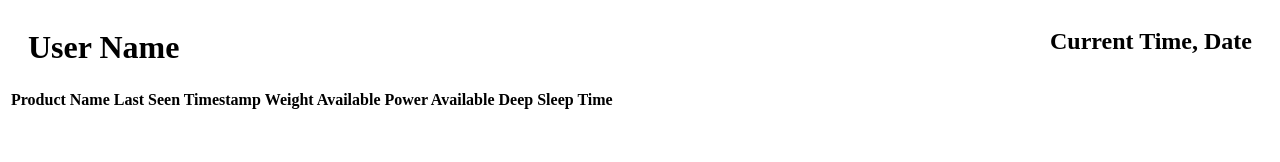
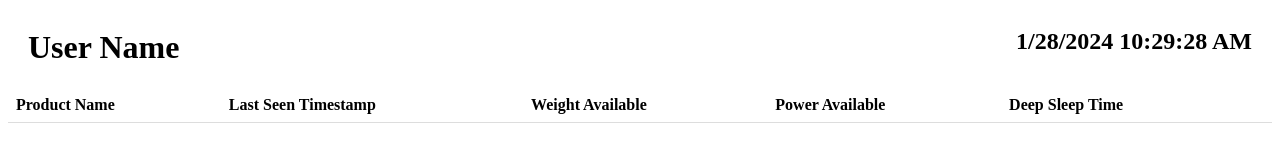
Before and after one commit to KOWSIK-S/Hackthon_1, a plain HTML site: page index.html in a window 1280 px wide. Drawn offline with Linux system fonts and the light colour scheme; no server answers.

Commit message:
Update index.html
UI Update

```diff
--- a/index.html
+++ b/index.html
@@ -2,13 +2,29 @@
 <html>
   <head>
     <title>My Firebase App</title>
+    <style>
+      table {
+        border-collapse: collapse;
+        width: 100%;
+      }
+
+      th, td {
+        text-align: left;
+        padding: 8px;
+        border-bottom: 1px solid #ddd;
+      }
+
+      tr:nth-child(even) {
+        background-color: #f2f2f2;
+      }
+    </style>
     <script src="https://www.gstatic.com/firebasejs/9.1.3/firebase-app.js"></script>
     <script src="https://www.gstatic.com/firebasejs/9.1.3/firebase-database.js"></script>
   </head>
   <body>
     <div style="display: flex; justify-content: space-between;">
       <h1 style="margin-left: 20px;">User Name</h1>
-      <h2 style="margin-right: 20px;">Current Time, Date</h2>
+      <h2 style="margin-right: 20px;" id="current-time"></h2>
     </div>
     <table>
       <thead>
@@ -26,16 +42,14 @@
 
     <script>
       // Initialize Firebase
-        // For Firebase JS SDK v7.20.0 and later, measurementId is optional
       const firebaseConfig = {
-        apiKey: "AIzaSyD8phDzrKZZo0VCgMMd5xK9GU6W4mBjbA4",
-        authDomain: "hackthon-9f2c0.firebaseapp.com",
-        databaseURL: "https://hackthon-9f2c0-default-rtdb.firebaseio.com",
-        projectId: "hackthon-9f2c0",
-        storageBucket: "hackthon-9f2c0.appspot.com",
-        messagingSenderId: "397447510068",
-        appId: "1:397447510068:web:5ed4294588e6c32e5db261",
-        measurementId: "G-1FLJPX0B7Z"
+        apiKey: "YOUR_API_KEY",
+        authDomain: "YOUR_AUTH_DOMAIN",
+        databaseURL: "YOUR_DATABASE_URL",
+        projectId: "YOUR_PROJECT_ID",
+        storageBucket: "YOUR_STORAGE_BUCKET",
+        messagingSenderId: "YOUR_MESSAGING_SENDER_ID",
+        appId: "YOUR_APP_ID"
       };
       firebase.initializeApp(firebaseConfig);
 
@@ -80,7 +94,14 @@
 
           // Create a cell for the deep sleep time
           const deepSleepCell = document.createElement("td");
-          deepSleepCell.innerText = product.deepSleepTime;
+          const deepSleepInput = document.createElement("input");
+          deepSleepInput.type = "text";
+          deepSleepInput.value = product.deepSleepTime;
+          deepSleepInput.addEventListener("change", () => {
+            // Update the deep sleep time value in the database
+            childSnapshot.ref.child("deepSleepTime").set(deepSleepInput.value);
+          });
+          deepSleepCell.appendChild(deepSleepInput);
           row.appendChild(deepSleepCell);
 
           // Create a cell for the edit button
@@ -88,11 +109,11 @@
           const editButton = document.createElement("button");
           editButton.innerText = "Edit";
           editButton.addEventListener("click", () => {
-            // Prompt the user for the new weight available value
-            const newWeightAvailable = prompt("Enter the new weight available value:");
+            // Prompt the user for the new product name value
+            const newProductName = prompt("Enter the new product name:");
 
-            // Update the weight available value in the database
-            childSnapshot.ref.child("weightAvailable").set(newWeightAvailable);
+            // Update the product name value in the database
+            childSnapshot.ref.child("name").set(newProductName);
           });
           editCell.appendChild(editButton);
           row.appendChild(editCell);
@@ -101,6 +122,14 @@
           document.getElementById("product-list").appendChild(row);
         });
       });
+
+      // Update the current time element every second
+      setInterval(() => {
+        const now = new Date();
+        const date = now.toLocaleDateString();
+        const time = now.toLocaleTimeString();
+        document.getElementById("current-time").innerText = `${date} ${time}`;
+      }, 1000);
     </script>
   </body>
 </html>
```
